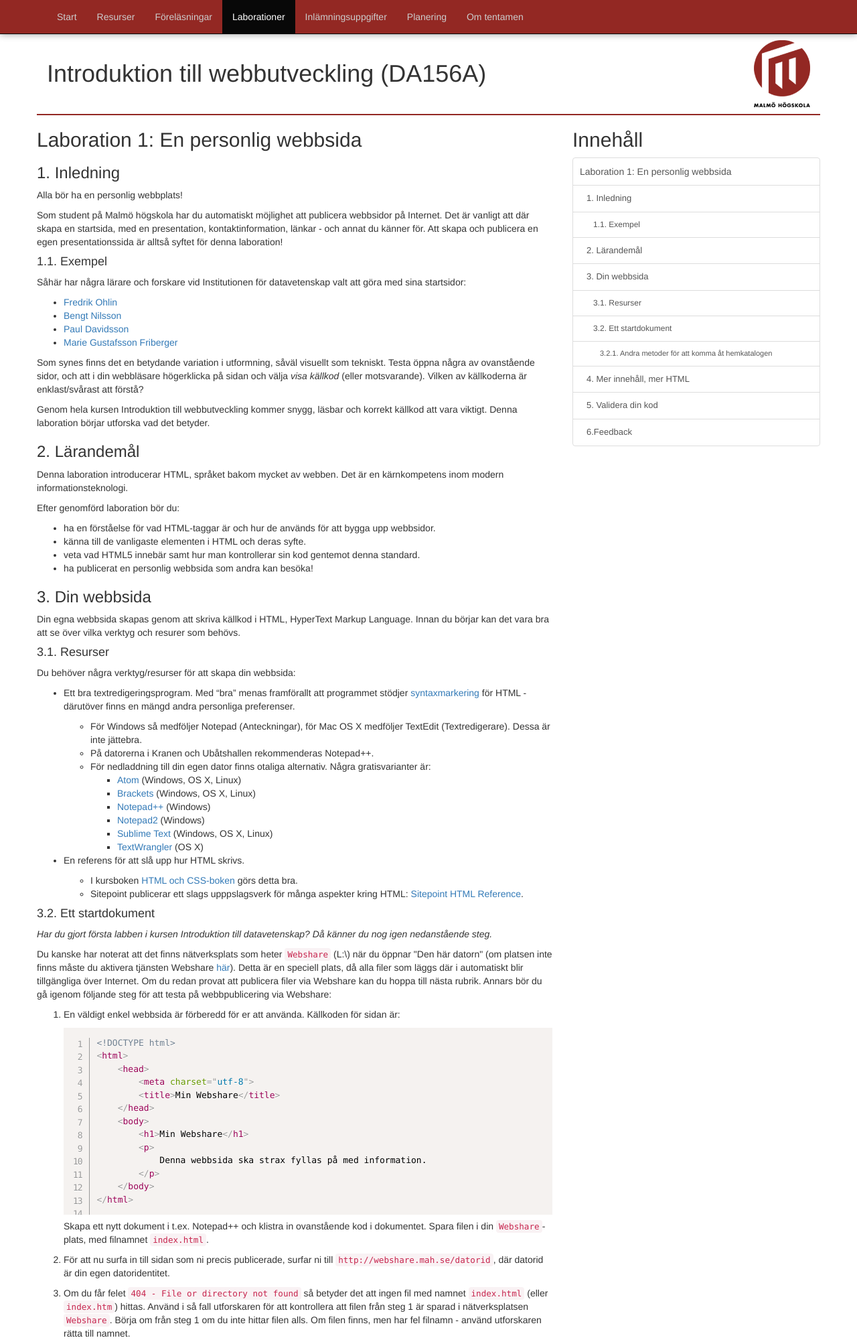
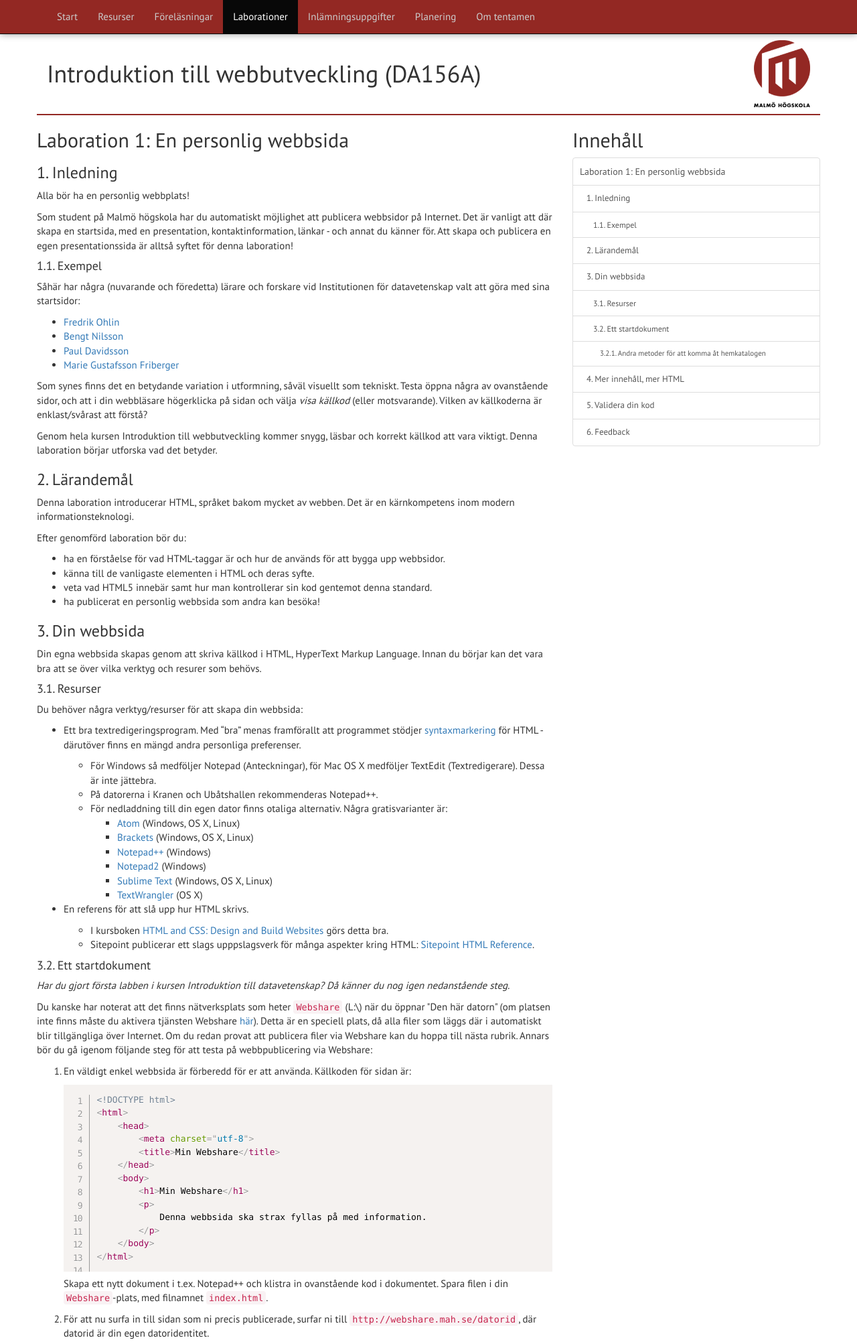
Before and after one commit to mau-dvmt/da156a, a PHP site: page /exercises.php?title=1 in a window 1280 px wide. Shown: the top 2003 px of the page at 67% size. Run offline with PHP 8.4, Linux system fonts and the light colour scheme; some libraries are stand-ins or nearby versions.

Commit message:
First Exercise

```diff
--- a/_header.php
+++ b/_header.php
@@ -13,6 +13,8 @@
 	<link href="lightbox/css/lightbox.css" rel="stylesheet">
     <!-- prism -->
     <link href="plugins/prism/prism.css" rel="stylesheet">
+    <!-- Font -->
+    <link href="https://fonts.googleapis.com/css?family=PT+Sans" rel="stylesheet">
     <!-- Custom styles for this template -->
     <link href="css/style.css" rel="stylesheet">
 	<!-- HTML5 shim and Respond.js IE8 support of HTML5 elements and media queries -->
--- a/css/style.css
+++ b/css/style.css
@@ -1,6 +1,10 @@
 /*
 	Override Bootstrap CSS
 */
+body{
+	font-family: 'PT Sans', sans-serif;
+	font-size: 150%;
+}
 /* Background-color for the menu */
 .navbar {
 	background-color:#932823;
--- a/exercises/1/index.php
+++ b/exercises/1/index.php
@@ -5,7 +5,7 @@
 <p>Som student på Malmö högskola har du automatiskt möjlighet att publicera webbsidor på Internet. Det är vanligt att där skapa en startsida, med en presentation, kontaktinformation, länkar - och annat du känner för. Att skapa och publicera en egen presentationssida är alltså syftet för denna laboration!</p>
 
 <h4>1.1. Exempel</h4>
-<p>Såhär har några lärare och forskare vid Institutionen för datavetenskap valt att göra med sina startsidor:</p>
+<p>Såhär har några (nuvarande och föredetta) lärare och forskare vid Institutionen för datavetenskap valt att göra med sina startsidor:</p>
 <ul>
     <li><a href="http://webshare.mah.se/ctfroh/">Fredrik Ohlin</a></li>
     <li><a href="http://webshare.mah.se/tsbeni/">Bengt Nilsson</a></li>
@@ -50,7 +50,7 @@
     <li>
         <p>En referens för att slå upp hur HTML skrivs.</p>
         <ul>
-            <li>I kursboken <a href="http://www.bokfynd.nu/9163609940.html">HTML och CSS-boken</a> görs detta bra.</li>
+            <li>I kursboken <a href="http://www.bokfynd.nu/1118871642.html">HTML and CSS: Design and Build Websites</a> görs detta bra.</li>
             <li>Sitepoint publicerar ett slags upppslagsverk för många aspekter kring HTML: <a href="http://reference.sitepoint.com/html">Sitepoint HTML Reference</a>.</li>
         </ul>
     </li>
@@ -168,7 +168,7 @@
 
     <p>Ett bra dokument saknar fel (som rödmarkeras i validatorn) - och helst även varningar.</p>
 
-    <h3>6.Feedback</h3>
+    <h3>6. Feedback</h3>
     <p>Hur ska du veta om du skapat bra eller dålig HTML? Kontrollera först följande punkter:</p>
     <ul>
         <li>Validerar webbsidan?</li>
```
